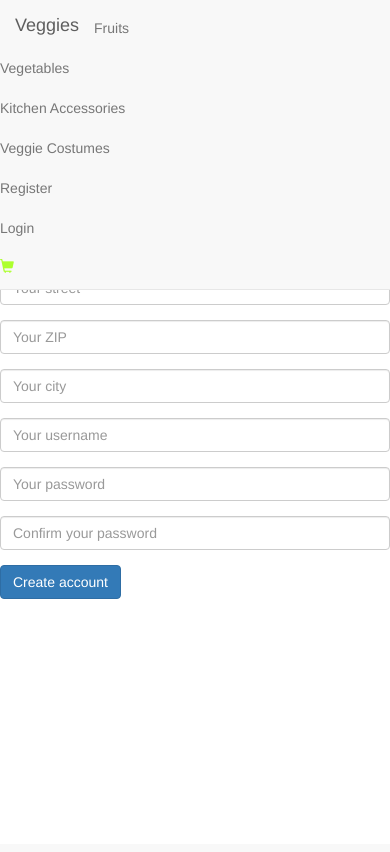
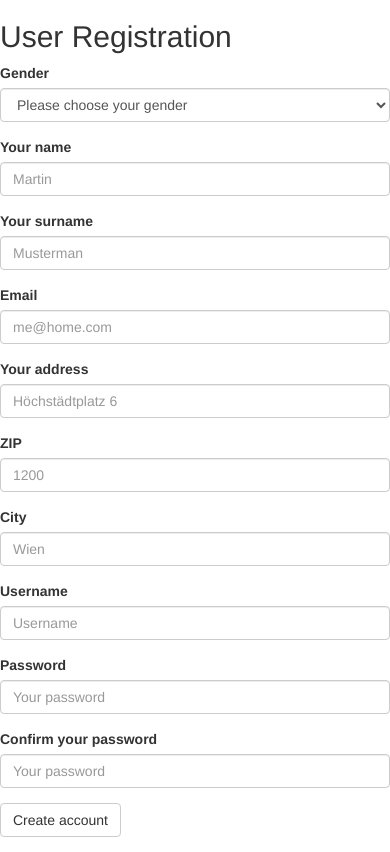
Before and after one commit to BWIWebshop/webshop, a PHP site: page /sites/register.php in a window 390 px wide. Before the commit the page ends 599 px from the top, so only its background shows below. Run offline with PHP 8.4, Linux system fonts and the light colour scheme; some libraries are stand-ins or nearby versions.

Commit message:
registration site

```diff
--- a/sites/register.php
+++ b/sites/register.php
@@ -1,144 +1,81 @@
-<?php
-include '../inc/head.php';
-include '../inc/navigation.php';
-
-//Variablen anlegen
-$Anrede = null;
-$Vorname = null;
-$Nachname = null;
-$Adresse = null;
-$PLZ = null;
-$Ort = null;
-$User = null;
-$Pwd = null;
-$Pwd_confirm = null;
-$Email = null;
-$err = false;
-
-//Überprüfen, ob Formular abgesendet wurde
-if (isset($_GET['submit'])) {
-
-    //Einzelne GET-Parameter prüfen, ob diese gesetzt sind bzw. ein Leer-String und Wert in Variable schreiben
-    //Im Fehlerfall wird die Variable $err auf true gesetzt
-    if (!empty($_GET['Anrede'])) {
-        switch($_GET['Anrede']){
-            case 'f': $Anrede = "Frau"; break;
-            case 'h': $Anrede = "Herr"; break;
-        }
-
-    } else
-        $err = true;
-
-    if (!empty($_GET['Vorname'])) {
-        $Vorname = $_GET['Vorname'];
-    } else
-        $err = true;
-
-    if (!empty($_GET['Nachname'])) {
-        $Nachname = $_GET['Nachname'];
-    } else
-        $err = true;
-
-    if (!empty($_GET['Adresse'])) {
-        $Adresse = $_GET['Adresse'];
-    } else
-        $err = true;
-
-    if (!empty($_GET['PLZ'])) {
-        $PLZ = $_GET['PLZ'];
-    } else
-        $err = true;
-
-    if (!empty($_GET['Ort'])) {
-        $Ort = $_GET['Ort'];
-    } else
-        $err = true;
-
-    if (!empty($_GET['User'])) {
-        $User = $_GET['User'];
-    } else
-        $err = true;
-
-    if (!empty($_GET['Pwd']) && !empty($_GET['Pwd_confirm'])) {
-        $Pwd = $_GET['Pwd'];
-    } else
-        $err = true;
-
-    if (!empty($_GET['Pwd_confirm'])) {
-        $Pwd_confirm = $_GET['Pwd_confirm'];
-    } else
-        $err = true;
-
-    if($Pwd != $Pwd_confirm){
-        $err = true;
-    }
-
-    if (!empty($_GET['Email'])) {
-        $Email = $_GET['Email'];
-    } else
-        $err = true;
-
-    //wenn alle Daten vorhanden sind und kein Fehler aufgetreten ist, wird neues User-Objekt erzeugt
-    if ($err == false) {
-        $user = new User(0,$Anrede,$Vorname,$Nachname,$Adresse,$PLZ,$Ort,$User,$Pwd,$Email);
-        //user-Objekt wird in registerUser-Funktion der DB-Klasse übergeben
-        $db->registerUser($user);
-    }else{
-        echo "Bitte füllen Sie alle Felder korrekt aus!";
-    }
-}
-?>
-
-<html>
-    <head>
-        <meta charset="UTF-8">
-        <title>formular</title>
 <link rel="stylesheet" href="https://maxcdn.bootstrapcdn.com/bootstrap/3.3.7/css/bootstrap.min.css"
       integrity="sha384-BVYiiSIFeK1dGmJRAkycuHAHRg32OmUcww7on3RYdg4Va+PmSTsz/K68vbdEjh4u" crossorigin="anonymous">
-    </head>
-    <body>
-        <form method="GET">
+
+<h2>User Registration</h2>
+
+<form class="form-horizontal" action="registration.php" method="post">
     <div class="form-group">
-                <label>Gender</label>
-                <select name="gender" class="form-control" required >
+        <label class="col-sm-2 control-label">Gender</label>
+        <div class="col-sm-10">
+            <select name="gender" class="form-control" id="gender" required>
                 <option value="">Please choose your gender</option>
-                    <option>Male</option>
-                    <option>Female</option>
+                <option >Male</option>
+                <option >Female</option>
             </select>
         </div>
-            <div class="form-group">
-                <input type="text" name="name" placeholder="Your name" class="form-control" required>
     </div>
     <div class="form-group">
-                <input type="text" name="surname" placeholder="Your surname" class="form-control" required>
+        <label class="col-sm-2 control-label">Your name</label>
+        <div class="col-sm-10">
+            <input type="text" name="name" class="form-control" id="name" placeholder="Martin" required>
+        </div>
     </div>
     <div class="form-group">
-                <input type="email" name="email" placeholder="Your email adress"class="form-control" required>
+        <label class="col-sm-2 control-label">Your surname</label>
+        <div class="col-sm-10">
+            <input type="text" name="surname" class="form-control" id="surname" placeholder="Musterman" required>
+        </div>
     </div>
     <div class="form-group">
-                <input type="text" name="street" placeholder="Your street" class="form-control" required>
+        <label class="col-sm-2 control-label">Email</label>
+        <div class="col-sm-10">
+            <input type="email" name="email" class="form-control" id="email" placeholder="me@home.com" required>
+        </div>
     </div>
     <div class="form-group">
-                <input type="text" name="zip" placeholder="Your ZIP" class="form-control" required pattern="(?=.*?[0-9]).{4,}" title="At least 4 numbers.">
+        <label class="col-sm-2 control-label">Your address</label>
+        <div class="col-sm-10">
+            <input type="text" name="address" class="form-control" id="address" placeholder="Höchstädtplatz 6" required>
+        </div>
     </div>
     <div class="form-group">
-                <input type="text" name="city" placeholder="Your city" class="form-control" required>
+        <label class="col-sm-2 control-label">ZIP</label>
+        <div class="col-sm-10">
+            <input type="text" name="zip" class="form-control" id="zip" placeholder="1200" pattern="\d{4,}" title="At least 4 numbers." required>
+        </div>
     </div>
     <div class="form-group">
-                <input type="text" name="username" placeholder="Your username" class="form-control" required>
+        <label class="col-sm-2 control-label">City</label>
+        <div class="col-sm-10">
+            <input type="text" name="city" class="form-control" id="ort" placeholder="Wien" required>
         </div>
-
-            <div class="form-group">
-                <input type="password" name="password" id="password" placeholder="Your password" class="form-control"
-                       required pattern="^(?=.*[a-z])(?=.*[A-Z])(?=.*\d)[a-zA-Z\d]{8,}$"
-                       title="Password has to contain at least 8 characters with 1 lower letter, 1 upper letter and 1 number.">
     </div>
     <div class="form-group">
-                <input type="password" name="confirmPassword" id="confirmPassword" placeholder="Confirm your password" class="form-control" required>
+        <label class="col-sm-2 control-label">Username</label>
+        <div class="col-sm-10">
+            <input type="text" name="username" class="form-control" id="username" placeholder="Username" required>
         </div>
-            <button type="submit" class="btn btn-primary" onclick="return validate()">Create account</button>
+    </div>
+    <div class="form-group">
+        <label class="col-sm-2 control-label">Password</label>
+        <div class="col-sm-10">
+            <input type="password" name="password" class="form-control" id="password" placeholder="Your password"
+                   pattern="^(?=.*[a-z])(?=.*[A-Z])(?=.*\d)[a-zA-Z\d]{8,}$"
+                   title="Password has to contain at least 8 characters with 1 lower letter, 1 upper letter and 1 number." required>
+        </div>
+    </div>
+    <div class="form-group">
+        <label class="col-sm-2 control-label">Confirm your password</label>
+        <div class="col-sm-10">
+            <input type="password" name="confirmPassword" class="form-control" id="confirmPassword" placeholder="Your password">
+        </div>
+    </div>
+    <div class="form-group">
+        <div class="col-sm-offset-2 col-sm-10">
+            <button type="submit" name="submit" class="btn btn-default" onclick="return validate()">Create account</button>
+        </div>
+    </div>
 </form>
-
 <!-- password match check !-->
 <script type="text/javascript">
     function validate() {
@@ -152,5 +89,48 @@ if (isset($_GET['submit'])) {
     }
 </script>
 
-    </body>
-</html>
+
+<?php
+
+    $gender=null;
+    $name=null;
+    $surname=null;
+    $email=null;
+    $address=null;
+    $zip=null;
+    $city=null;
+    $username=null;
+    $password=null;
+
+if (isset($_POST['submit'])) {
+    if (isset($_POST['gender'])) {
+        $gender = $_POST['gender'];
+    }
+    if (isset($_POST['name'])) {
+        $name = $_POST['name'];
+    }
+        if (isset($_POST['surname'])) {
+        $surname = $_POST['surname'];
+    }
+        if (isset($_POST['email'])) {
+        $email = $_POST['email'];
+    }
+        if (isset($_POST['address'])) {
+        $address = $_POST['address'];
+    }
+        if (isset($_POST['zip'])) {
+        $zip = $_POST['zip'];
+    }
+        if (isset($_POST['city'])) {
+        $city = $_POST['city'];
+    }
+        if (isset($_POST['username'])) {
+        $username = $_POST['username'];
+    }
+        if (isset($_POST['password'])) {
+        $password = $_POST['password'];
+    }
+
+
+
+}
```
Lines whose indentation alone changed are shown as unchanged.
